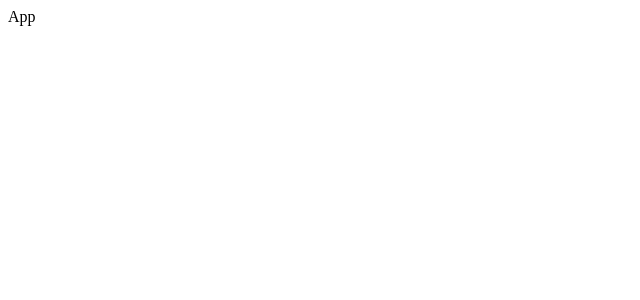
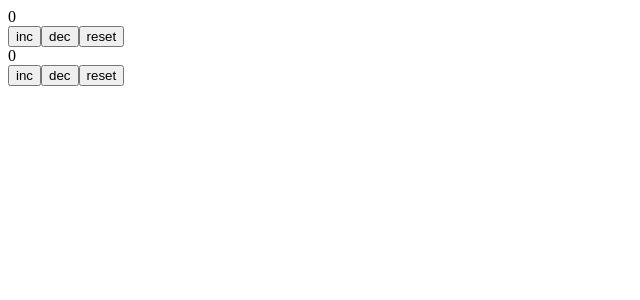
Before and after one commit to GrayHead/dec-2023-react, a React (Create React App) app: page / in a window 1280 px wide. Shown: the top 300 px of the page, without its empty margins (0-640 px from the left). Built offline with nearby package versions, Linux system fonts and the light colour scheme.

Commit message:
useReducer_part1

```diff
--- a/src/App.js
+++ b/src/App.js
@@ -1,7 +1,34 @@
+import {useEffect, useReducer} from "react";
+
+const reducer = (state, action) => {
+    switch (action.type) {
+        case 'INC1':
+            return {...state, count1: state.count1 + 1}
+        case 'DEC1':
+            return {...state, count1:state.count1-1}
+        case 'RESET1':
+            return {...state, count1:action.payload}
+        case 'INC2':
+            return {...state, count2: state.count2 + 1}
+        case 'DEC2':
+            return {...state, count2:state.count2-1}
+        case 'RESET2':
+            return {...state, count2:action.payload}
+    }
+    return {...state}
+}
 const App = () => {
+    const [state, dispatch] = useReducer(reducer, {count1: 0, count2:0});
     return (
         <div>
-            App
+            <div>{state.count1}</div>
+            <button onClick={() => dispatch({type: 'INC1'})}>inc</button>
+            <button onClick={() => dispatch({type: 'DEC1'})}>dec</button>
+            <button onClick={() => dispatch({type: 'RESET1', payload:25})}>reset</button>
+            <div>{state.count2}</div>
+            <button onClick={() => dispatch({type: 'INC2'})}>inc</button>
+            <button onClick={() => dispatch({type: 'DEC2'})}>dec</button>
+            <button onClick={() => dispatch({type: 'RESET2', payload:25})}>reset</button>
         </div>
     );
 };
```
